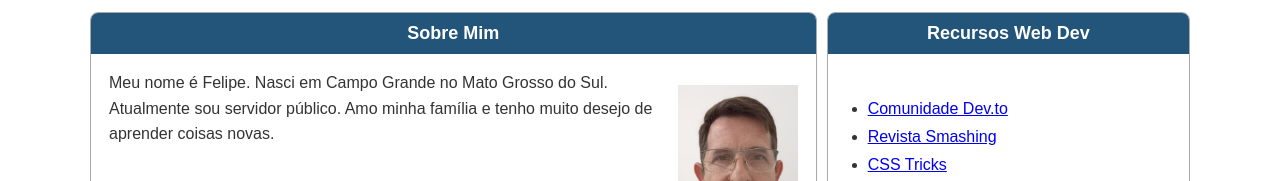
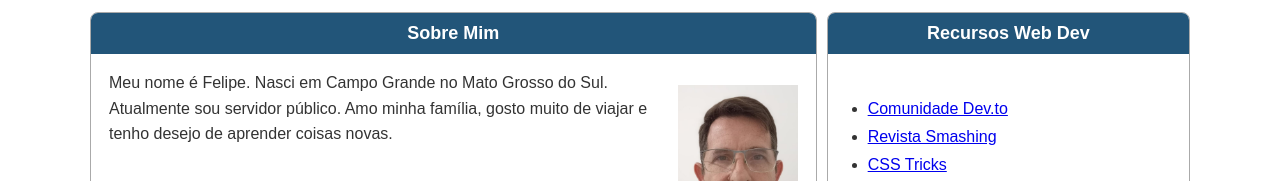
Before and after one commit to Lgoellner/wdd131, a plain HTML site: page index.html in a window 1280 px wide. Shown: the part 201-382 px from the top of the page. Drawn offline with Linux system fonts and the light colour scheme.

Commit message:
correçao

```diff
--- a/index.html
+++ b/index.html
@@ -38,7 +38,7 @@
                 <p>
                     Meu nome é Felipe. Nasci em Campo Grande no
                     Mato Grosso do Sul. Atualmente sou servidor
-                    público. Amo minha família e tenho muito desejo
+                    público. Amo minha família, gosto muito de viajar e tenho desejo
                     de aprender coisas novas.
                 </p>
 
```
